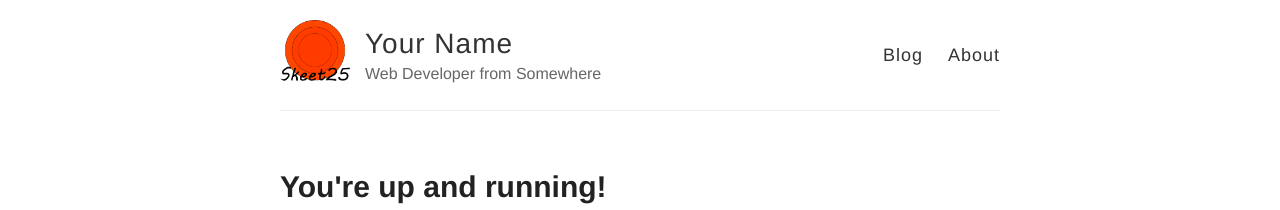
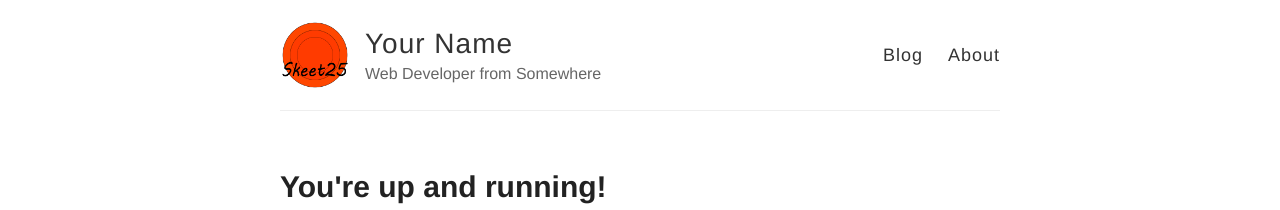
Before and after one commit to bylowerik/bylowerik.github.io, a Jekyll site: the page built from index.html, in a window 1280 px wide. Shown: the top 210 px of the page. Built offline with Jekyll 4.4.1, drawn with Linux system fonts in a browser that asks for light colours; Markdown is read by kramdown in place of the engine named in the settings.

Commit message:
new image

```diff
--- a/_config.yml
+++ b/_config.yml
@@ -9,7 +9,7 @@ name: Your Name
 description: Web Developer from Somewhere
 
 # URL of your avatar or profile pic (you could use your GitHub profile pic)
-avatar: https://raw.githubusercontent.com/bylowerik/bylowerik.github.io/master/images/Skeet25Icon.png
+avatar: https://raw.githubusercontent.com/bylowerik/bylowerik.github.io/master/images/skeet25iconGooglePlay.png
 
 #
 # Flags below are optional
```
Also changed, not shown: images/skeet25iconGooglePlay.png (added).
